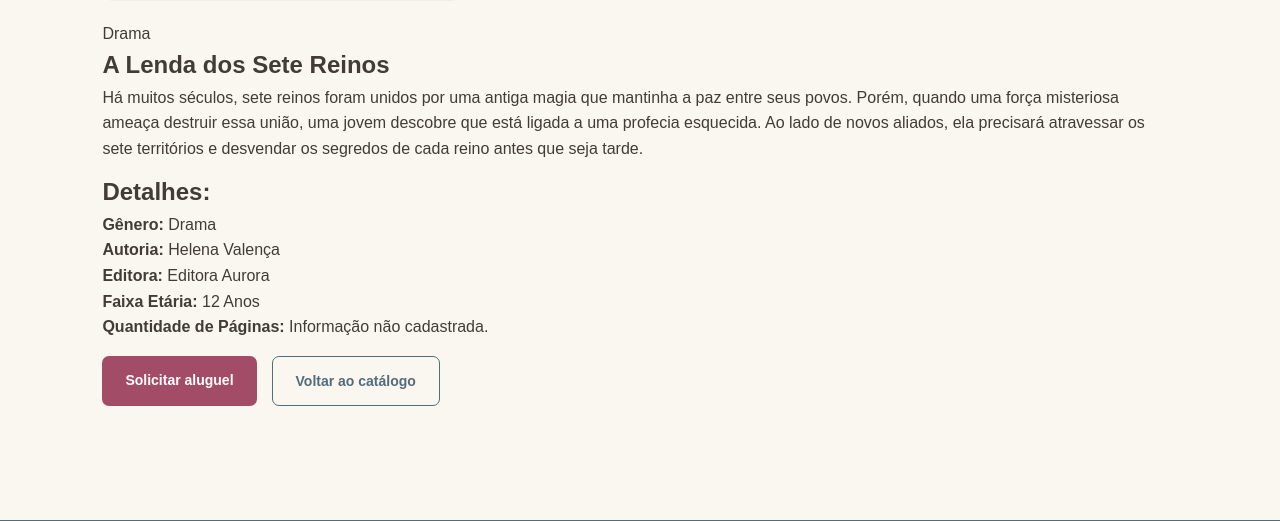
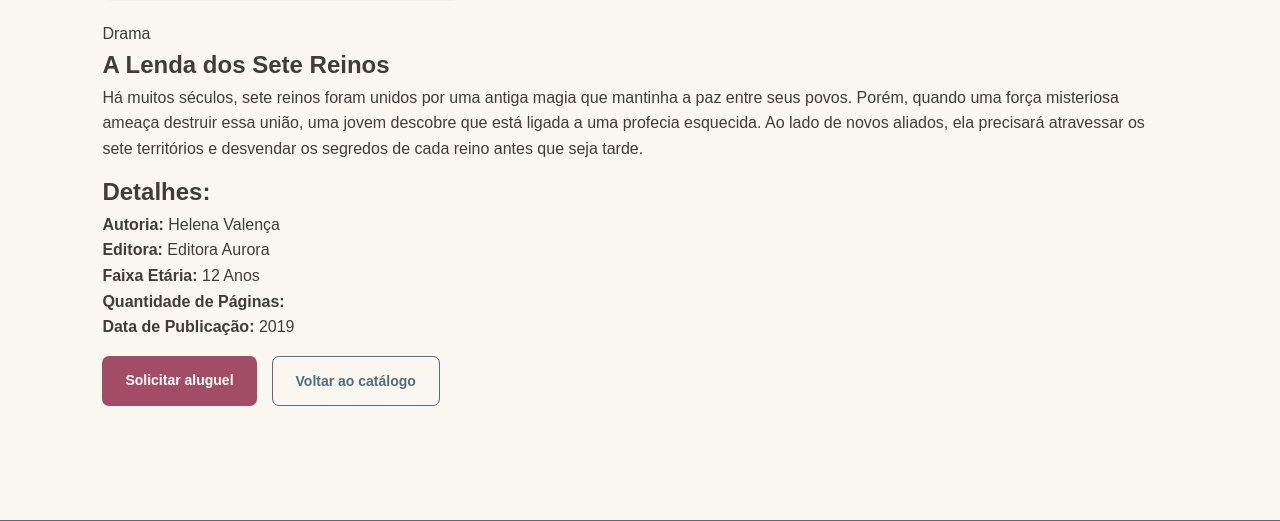
Before and after one commit to emillyeleslyemarques-oss/aluga-se-historias, a PHP site: page /livro.php?id=9 in a window 1280 px wide. Shown: the part 662-1183 px from the top of the page. Run offline with PHP 8.4, Linux system fonts and the light colour scheme; data comes from the database, SQL or seed files in the repository; grey boxes are pictures that could not be loaded.

Commit message:
Salvando as alterações.

```diff
--- a/livro.php
+++ b/livro.php
@@ -60,10 +60,6 @@
                 <div class="informacoes-extra">
                     <h2>Detalhes:</h2>
                     <p>
-                        <strong>Gênero:</strong>
-                        <?= htmlspecialchars($genero['titulo']) ?>
-                    </p>
-                    <p>
                         <strong>Autoria:</strong>
                         <?= htmlspecialchars($livro['autoria']) ?>
                     </p>
@@ -77,7 +73,11 @@
                     </p>
                     <p>
                         <strong>Quantidade de Páginas:</strong>
-                        <?= htmlspecialchars($livro['quantPaginas'] ?? "Informação não cadastrada.") ?>
+                        <?= htmlspecialchars(strval($livro['quantPaginas'])) ?>
+                    </p>
+                    <p>
+                        <strong>Data de Publicação:</strong>
+                        <?= htmlspecialchars(strval($livro['anoPublicacao'])) ?>
                     </p>
                 </div>
 
```
